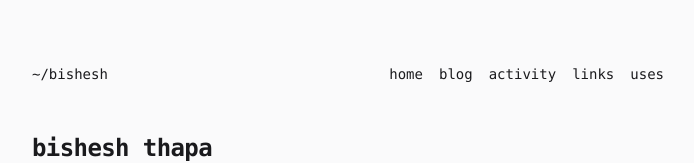
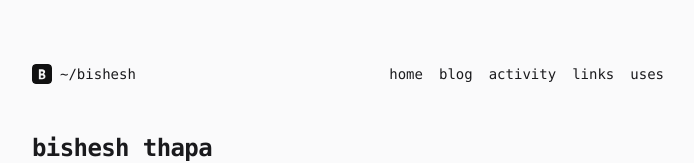
Before and after one commit to Bishuthapa/Portfolio-tsx, an Astro site: page / in a window 1280 px wide. Shown: the top 163 px of the page, without its empty margins (292-986 px from the left). Built offline with nearby package versions, Linux system fonts and the light colour scheme; Astro itself is replaced by a stand-in of ours; no server answers.

Commit message:
logo update

```diff
--- a/src/components/Header.astro
+++ b/src/components/Header.astro
@@ -1,11 +1,12 @@
 ---
+import LogoLink from './LogoLink.astro';
 import { NAV } from '../config';
 const path = Astro.url.pathname;
 const isActive = (href: string) =>
   href === '/' ? path === '/' : path.startsWith(href);
 ---
 <header class="mb-12 flex items-center justify-between gap-4">
-  <a href="/" class="text-sm font-medium hover:text-accent-fg transition-colors">~/bishesh</a>
+  <LogoLink />
   <nav class="flex flex-wrap gap-x-4 gap-y-1 text-sm" aria-label="Primary">
     {NAV.map((item) => (
       <a
--- /dev/null
+++ b/src/components/LogoLink.astro
@@ -0,0 +1,18 @@
+---
+import { SITE } from '../config';
+---
+<a
+  href="/"
+  class="inline-flex items-center gap-2 text-sm font-medium hover:text-accent-fg transition-colors"
+  aria-label={`${SITE.name} home`}
+>
+  <img
+    src="/favicon.svg"
+    alt=""
+    width="20"
+    height="20"
+    class="size-5 shrink-0 rounded-sm"
+    decoding="async"
+  />
+  <span>~/bishesh</span>
+</a>
```
